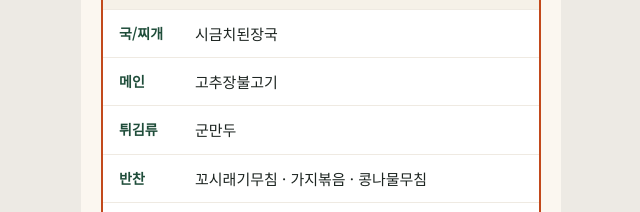
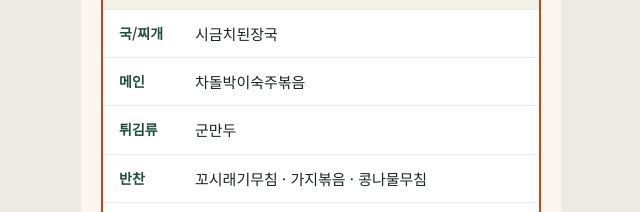
Before and after one commit to yangjurice/yangjurice.github.io, a plain HTML site: page menu.html in a window 1280 px wide. Shown: the part 362-574 px from the top of the page, 319-959 px from the left. Drawn offline with Linux system fonts and the light colour scheme; a web font is replaced by a local one.

Commit message:
식단표: 11/16(월)·11/17(화) 메인 요리 서로 바꿈
Co-Authored-By: Claude Opus 5.5 <noreply@anthropic.com>
Claude-Session: https://claude.ai/code/session_017aPoghmoH3uTq2v78AfRZP

```diff
--- a/menu.html
+++ b/menu.html
@@ -68,8 +68,8 @@ a{color:#1F4D3A}a:hover{color:#163828}
 /* 점심 식단 데이터: 날짜(YYYY-MM-DD)별로 [구분, 메뉴] 목록을 적습니다. 비어 있으면 "준비 중"으로 보입니다.
    예) "2026-11-16": [["국/찌개","시금치된장국"],["메인","고추장불고기"],["튀김류","군만두"],["반찬","꼬시래기무침 · 가지볶음 · 콩나물무침"],["기본","백미밥 · 배추김치"]] */
 var MENU = {
-  "2026-11-16": [["국/찌개", "시금치된장국"], ["메인", "고추장불고기"], ["튀김류", "군만두"], ["반찬", "꼬시래기무침 · 가지볶음 · 콩나물무침"], ["기본", "백미밥 · 배추김치"]],
-  "2026-11-17": [["국/찌개", "야채탕"], ["메인", "차돌박이숙주볶음"], ["튀김류", "두부강정"], ["반찬", "근대나물 · 감자햄볶음 · 어묵채볶음"], ["기본", "백미밥 · 배추김치"]],
+  "2026-11-16": [["국/찌개", "시금치된장국"], ["메인", "차돌박이숙주볶음"], ["튀김류", "군만두"], ["반찬", "꼬시래기무침 · 가지볶음 · 콩나물무침"], ["기본", "백미밥 · 배추김치"]],
+  "2026-11-17": [["국/찌개", "야채탕"], ["메인", "고추장불고기"], ["튀김류", "두부강정"], ["반찬", "근대나물 · 감자햄볶음 · 어묵채볶음"], ["기본", "백미밥 · 배추김치"]],
   "2026-11-18": [["국/찌개", "계란파국"], ["메인", "닭갈비"], ["튀김류", "소떡소떡"], ["반찬", "열무나물 · 부추겉절이 · 연근조림"], ["기본", "백미밥 · 배추김치"]],
   "2026-11-19": [["국/찌개", "버섯찌개"], ["메인", "안동찜닭"], ["튀김류", "새우튀김"], ["반찬", "시금치나물 · 우엉조림 · 마늘쫑무침"], ["기본", "백미밥 · 배추김치"]],
   "2026-11-20": [["국/찌개", "오징어무국"], ["메인", "바싹불고기"], ["튀김류", "넙적탕수육"], ["반찬", "비름나물 · 유부조림 · 총알새송이버섯볶음"], ["기본", "백미밥 · 배추김치"]],
```
